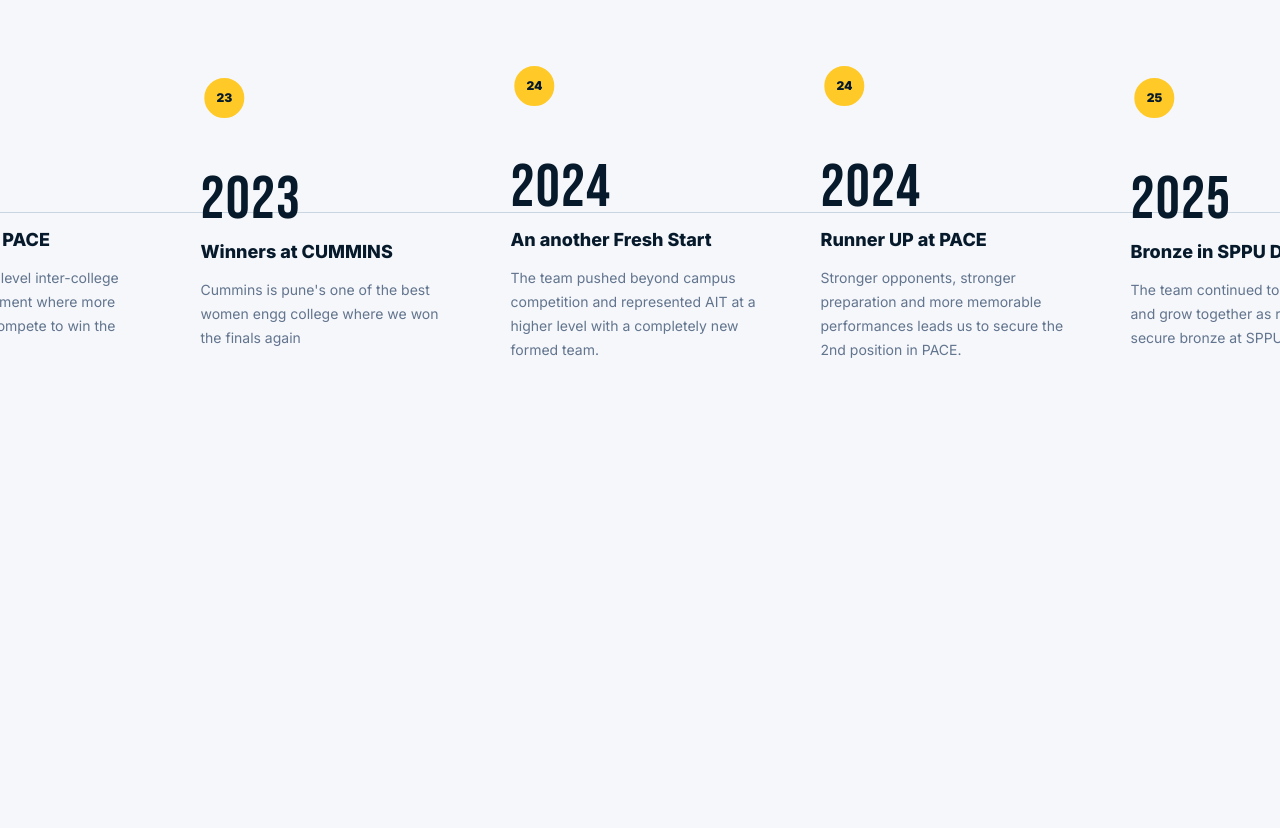
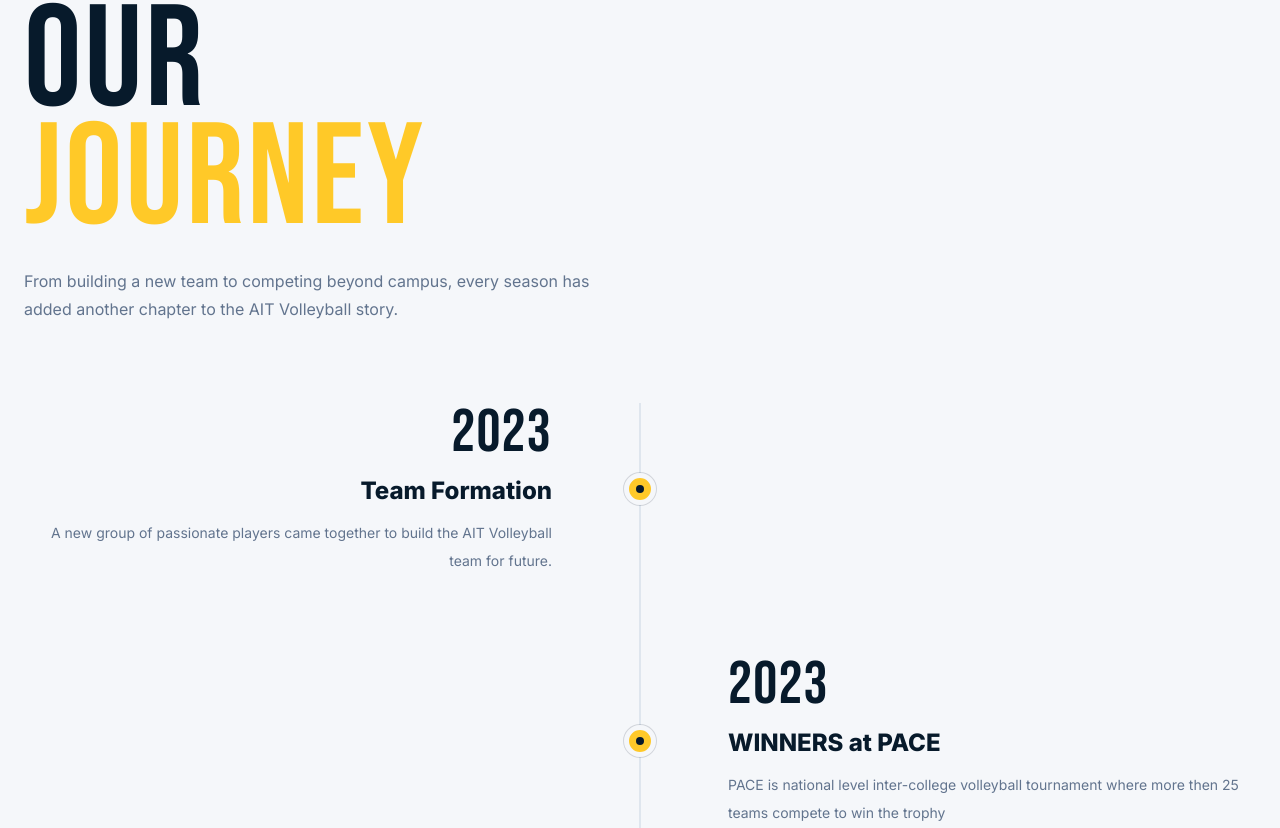
Before and after one commit to Mayankolkhaa/ait-volleyball, a React (Vite) app: page / in a window 1280 px wide. Shown: the part 3012-3840 px from the top of the page. Built offline with nearby package versions, Linux system fonts and the light colour scheme.

Commit message:
Update home page

```diff
--- a/src/pages/Home.jsx
+++ b/src/pages/Home.jsx
@@ -174,33 +174,118 @@ export default function Home() {
       </section>
 
       {/* JOURNEY - HORIZONTAL FEEL */}
-      <section ref={journeyRef} className="relative min-h-[150vh] bg-[#F5F7FA]">
-        <div className="sticky top-0 flex h-screen items-center overflow-hidden">
-          <motion.div style={{ x: journeyX, opacity: journeyOpacity }} className="flex min-w-max items-center gap-10 pl-[8vw] pr-[12vw]">
-            <div className="w-[46vw] min-w-[360px]">
-              <SectionMarker number="03" label="Milestones that made us stronger" />
-              <h2 className="display text-7xl leading-[.82] text-[#071A2B] sm:text-[9rem]">OUR<br /><span className="text-[#FFC928]">JOURNEY</span></h2>
-              <p className="mt-6 max-w-md text-sm leading-7 text-slate-500">Scroll through the chapters that shaped AIT Volleyball.</p>
+      {/* JOURNEY */}
+<section className="relative overflow-hidden bg-[#F5F7FA] py-28 sm:py-36">
+  <div className="container-site">
+
+    {/* Heading */}
+    <Reveal>
+      <SectionMarker
+        number="03"
+        label="Milestones that made us stronger"
+      />
+
+      <div className="max-w-3xl">
+        <h2 className="display text-7xl leading-[.82] text-[#071A2B] sm:text-[9rem]">
+          OUR
+          <br />
+          <span className="text-[#FFC928]">JOURNEY</span>
+        </h2>
+
+        <p className="mt-7 max-w-xl text-sm leading-7 text-slate-500 sm:text-base">
+          From building a new team to competing beyond campus,
+          every season has added another chapter to the AIT Volleyball story.
+        </p>
+      </div>
+    </Reveal>
+
+    {/* Timeline */}
+    <div className="relative mt-20">
+
+      {/* Vertical timeline line */}
+      <div className="absolute left-[15px] top-0 h-full w-px bg-slate-300 sm:left-1/2 sm:-translate-x-1/2" />
+
+      <div className="space-y-14 sm:space-y-20">
+        {journey.map((item, i) => (
+          <Reveal
+            key={`${item.year}-${item.title}`}
+            delay={i * 0.05}
+          >
+            <div
+              className={`relative grid items-center gap-8 sm:grid-cols-2 sm:gap-16 ${
+                i % 2 === 0 ? "" : "sm:[&>div:first-child]:order-2"
+              }`}
+            >
+
+              {/* Content */}
+              <div
+                className={`pl-12 sm:pl-0 ${
+                  i % 2 === 0
+                    ? "sm:pr-14 sm:text-right"
+                    : "sm:pl-14"
+                }`}
+              >
+                {/* Year */}
+                <p className="display text-5xl leading-none text-[#071A2B] sm:text-6xl">
+                  {item.year}
+                </p>
+
+                {/* Title */}
+                <h3 className="mt-3 text-xl font-extrabold text-[#071A2B] sm:text-2xl">
+                  {item.title}
+                </h3>
+
+                {/* Description */}
+                <p
+                  className={`mt-3 max-w-lg text-sm leading-7 text-slate-500 ${
+                    i % 2 === 0 ? "sm:ml-auto" : ""
+                  }`}
+                >
+                  {item.text}
+                </p>
+              </div>
+
+              {/* Timeline Dot */}
+              <div
+                className={`absolute left-0 top-1/2 z-10 flex h-8 w-8 -translate-y-1/2 items-center justify-center rounded-full border-[5px] border-[#F5F7FA] bg-[#FFC928] shadow-[0_0_0_1px_rgba(7,26,43,.15)] sm:left-1/2 sm:-translate-x-1/2`}
+              >
+                <span className="h-2 w-2 rounded-full bg-[#071A2B]" />
+              </div>
+
+              {/* Empty opposite side */}
+              <div className="hidden sm:block" />
+
             </div>
+          </Reveal>
+        ))}
+      </div>
+    </div>
 
-            <div className="relative flex items-center gap-0">
-              <div className="absolute left-0 right-0 top-1/2 h-px bg-slate-300" />
-              {journey.map((item, i) => (
-                <div key={item.year} className="relative flex w-[310px] shrink-0 flex-col justify-center px-7">
-                  <div className="relative z-10 mb-12 grid h-12 w-12 place-items-center rounded-full border-4 border-[#F5F7FA] bg-[#FFC928] text-xs font-black text-[#071A2B]">{item.year.slice(2)}</div>
-                  <p className="display text-6xl text-[#071A2B]">{item.year}</p>
-                  <h3 className="mt-2 text-lg font-extrabold text-[#071A2B]">{item.title}</h3>
-                  <p className="mt-3 max-w-xs text-sm leading-6 text-slate-500">{item.text}</p>
-                </div>
-              ))}
-            </div>
+    {/* Bottom CTA */}
+    <Reveal delay={0.2}>
+      <div className="mt-20 flex flex-col items-start justify-between gap-6 border-t border-slate-200 pt-8 sm:flex-row sm:items-center">
+        <div>
+          <p className="text-xs font-black uppercase tracking-[0.2em] text-[#FFC928]">
+            The story continues
+          </p>
 
-            <Link to="/journey" className="inline-flex items-center gap-3 bg-[#071A2B] px-6 py-4 text-xs font-black uppercase tracking-widest text-white hover:bg-[#FFC928] hover:text-[#071A2B]">
-              Full Timeline <ArrowRight size={16} />
-            </Link>
-          </motion.div>
+          <p className="mt-2 text-sm text-slate-500">
+            More matches. More memories. More chapters ahead.
+          </p>
         </div>
-      </section>
+
+        <Link
+          to="/journey"
+          className="inline-flex items-center gap-3 bg-[#071A2B] px-6 py-4 text-xs font-black uppercase tracking-widest text-white transition hover:-translate-y-1 hover:bg-[#FFC928] hover:text-[#071A2B]"
+        >
+          Full Timeline
+          <ArrowRight size={16} />
+        </Link>
+      </div>
+    </Reveal>
+
+  </div>
+</section>
 
       {/* PLAYERS */}
       <section className="bg-[#071A2B] py-28 sm:py-36">
```
